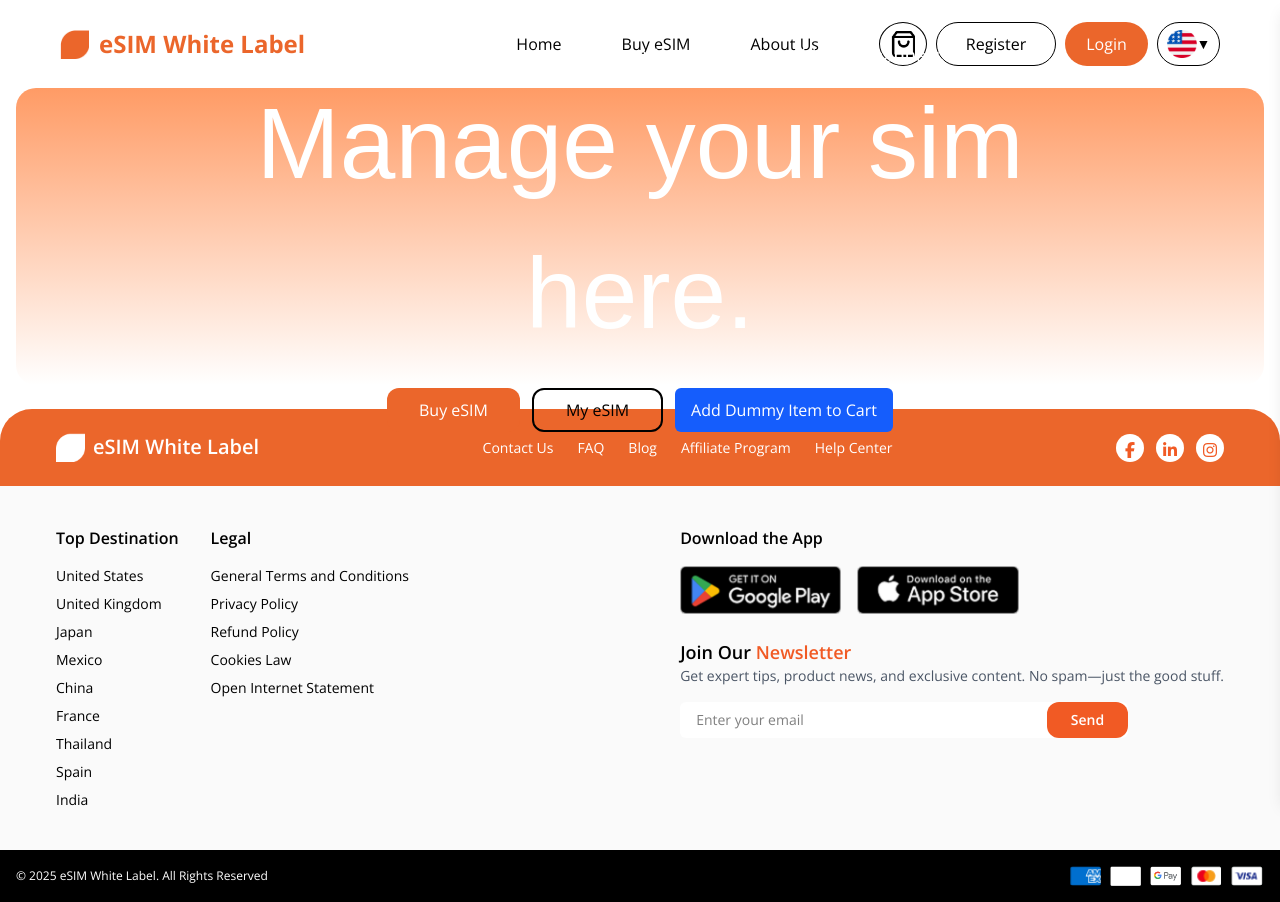
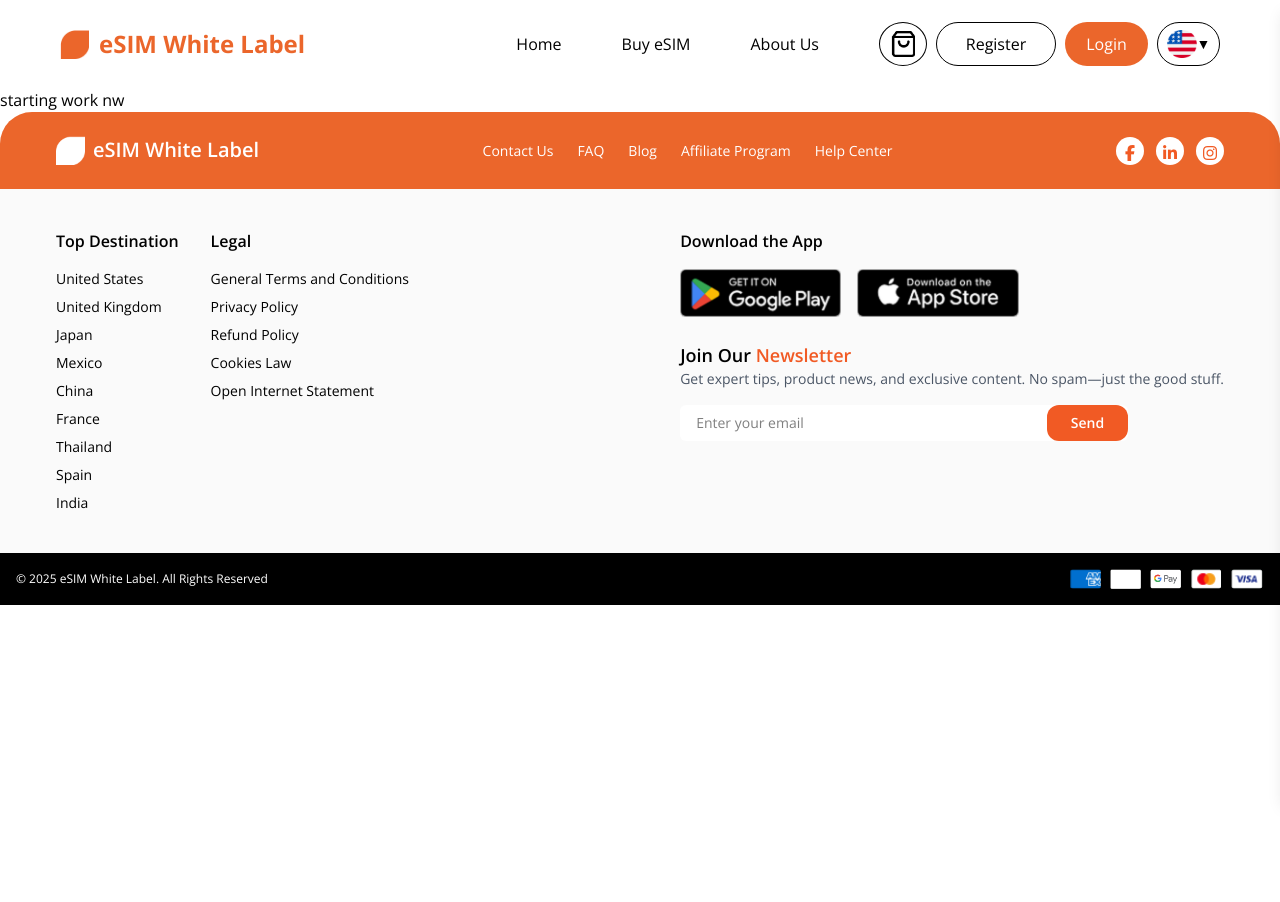
Before and after one commit to Shafqatraza494/e-sim, a Next.js app: page / in a window 1280 px wide. After the commit the page ends 800 px from the top, so only its background shows below. Built offline with nearby package versions, Linux system fonts and the light colour scheme; a web font is replaced by a local one.

Commit message:
cart page added

```diff
--- a/src/app/page.js
+++ b/src/app/page.js
@@ -9,14 +9,7 @@ import UsageDetailsCard from "@/Components/GlobalUi/Cards/UsageDetailsCard";
 function page() {
   return (
     <>
-      <Hero
-        para={
-          " Our team is here to assist you promptly through any of these channels."
-        }
-        heading={"Manage your sim here."}
-        btn1={"Buy eSIM"}
-        btn2={"My eSIM"}
-      />
+      <div>starting work nw</div>
     </>
   );
 }
```
